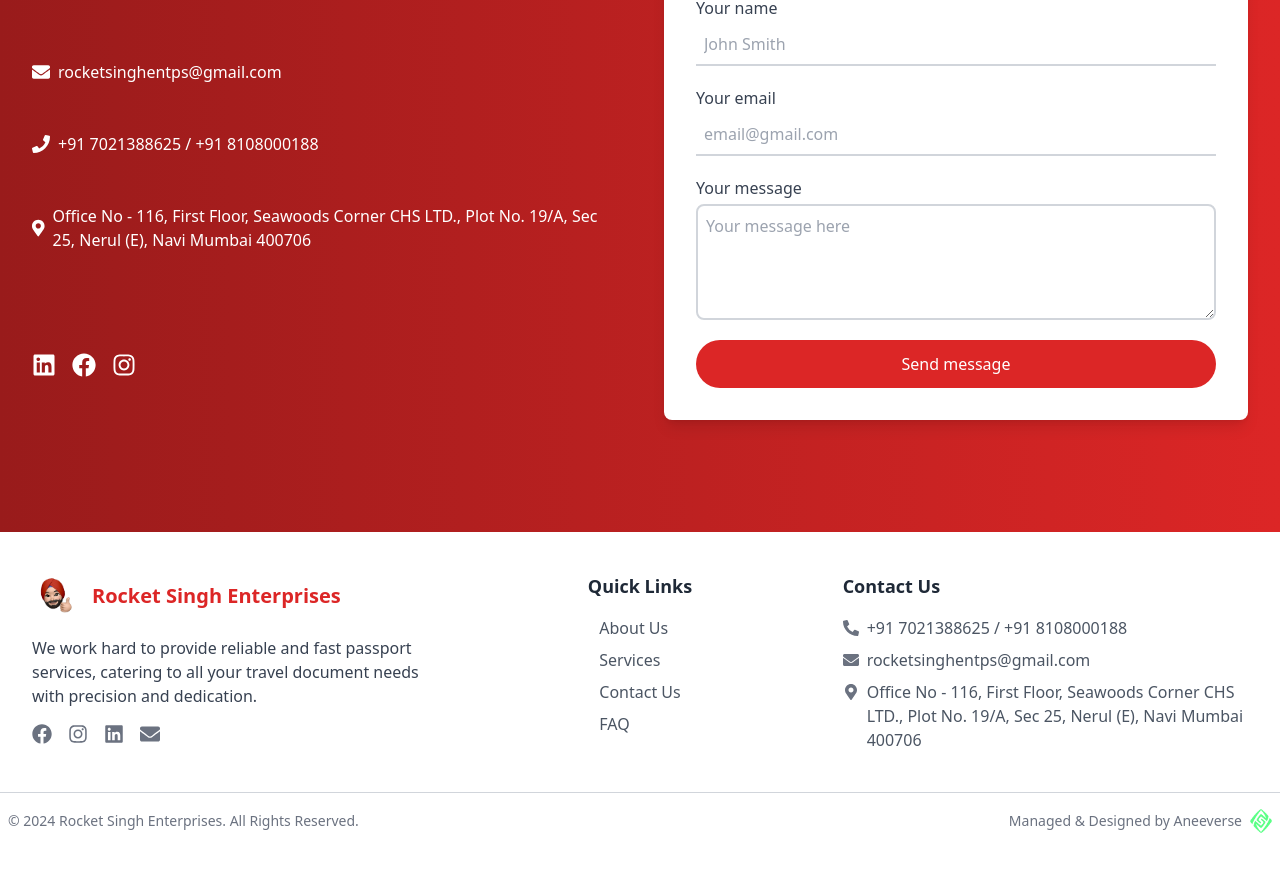
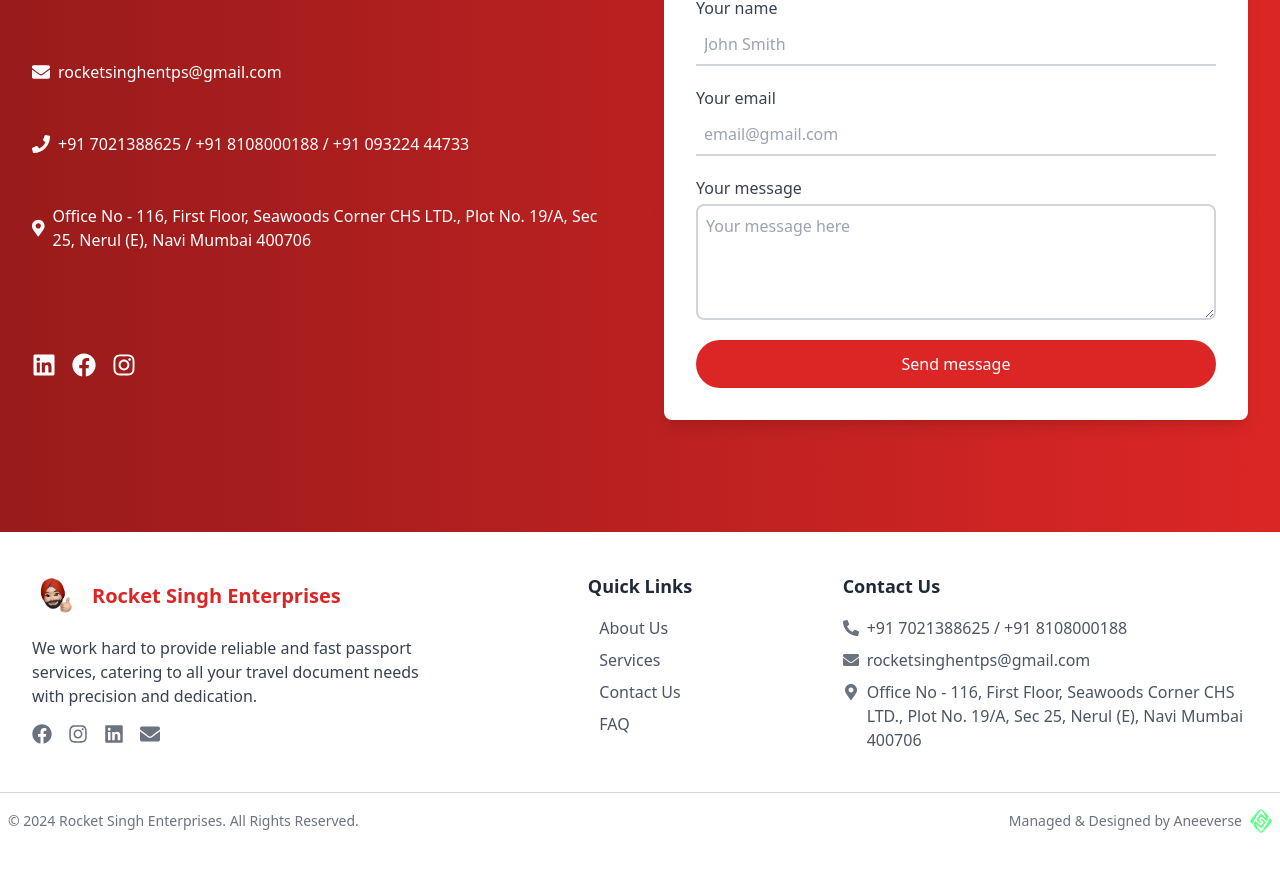
Before and after one commit to AneeVerse/Rocket-Singh, a Next.js app: page / in a window 1280 px wide. Shown: the part 5376-6247 px from the top of the page. Built offline with nearby package versions, Linux system fonts and the light colour scheme.

Commit message:
asdfghjkl

```diff
--- a/src/components/home/Contact.jsx
+++ b/src/components/home/Contact.jsx
@@ -56,7 +56,7 @@ const Contact = () => {
               </p>
               <p className="flex items-center space-x-2">
                 <FaPhone className="text-lg" />
-                <span>+91 7021388625 / +91 8108000188</span>
+                <span>+91 7021388625 / +91 8108000188 / +91 093224 44733</span>
               </p>
               <p className="flex items-center space-x-2">
                 <FaMapMarkerAlt className="text-lg" />
--- a/src/components/layout/Footer.jsx
+++ b/src/components/layout/Footer.jsx
@@ -42,7 +42,7 @@ const Footer = () => {
           <div className="space-y-2">
             <p className="flex items-center space-x-2">
               <FaPhoneAlt className="text-gray-500" />
-              <span className="text-gray-600">+91 7021388625 / +91 8108000188</span>
+              <span className="text-gray-600">+91 7021388625 / +91 8108000188 </span>
             </p>
             <p className="flex items-center space-x-2">
               <FaEnvelope className="text-gray-500" />
```
